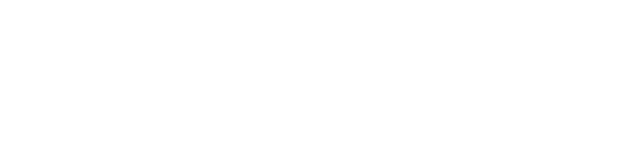
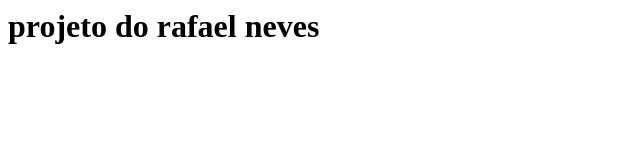
Before and after one commit to rmneves92/curso-git, a plain HTML site: page index.html in a window 1280 px wide. Shown: the whole page, without its empty margins (0-640 px from the left). Drawn offline with Linux system fonts and the light colour scheme.

Commit message:
tituli da pagina

```diff
--- a/index.html
+++ b/index.html
@@ -3,6 +3,6 @@
 
     </head>
     <body>
-
+        <h1>projeto do rafael neves</h1>
     </body>
 </html>
```
